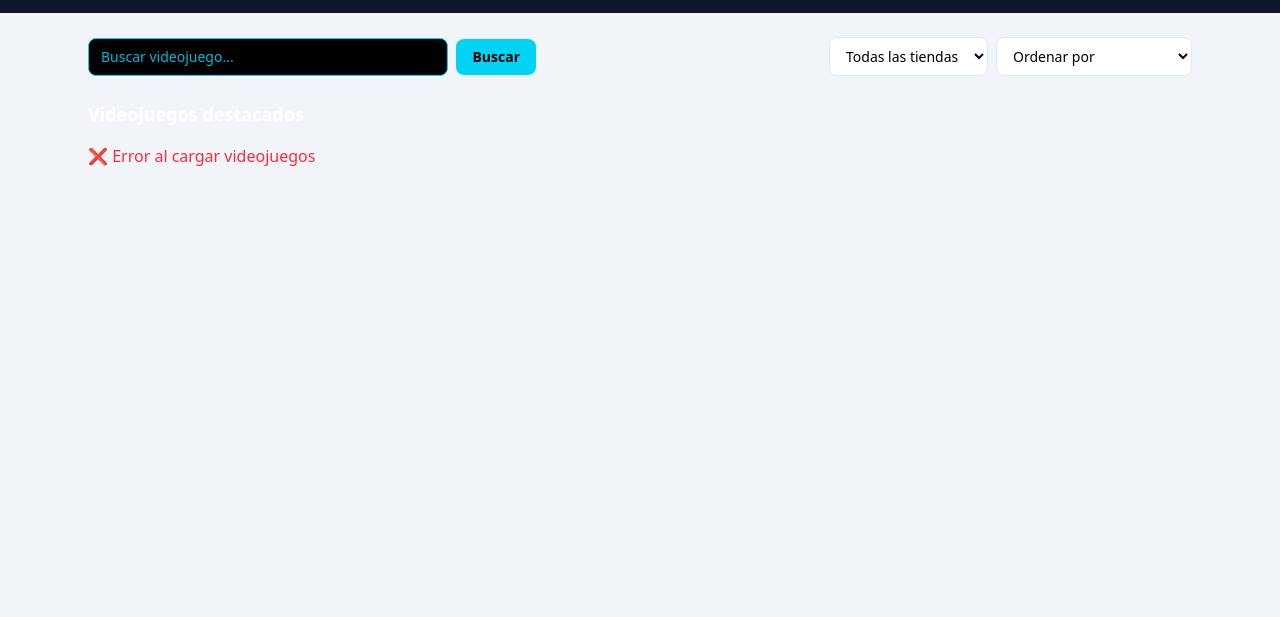
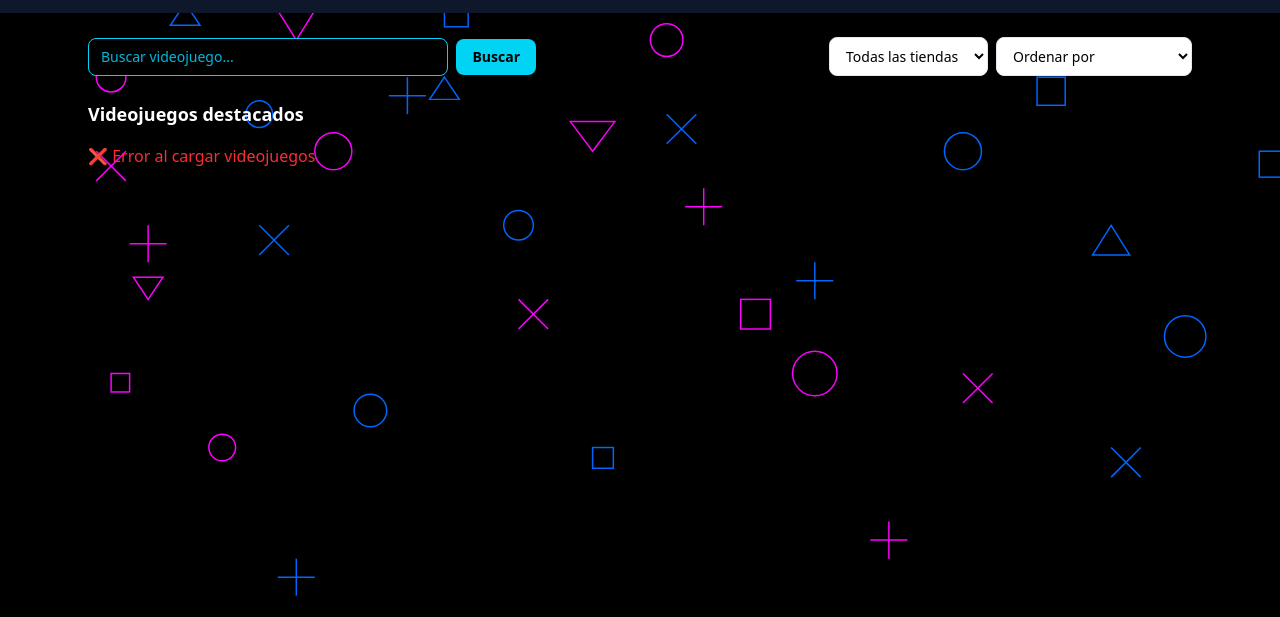
Before and after one commit to jhonnipaucar/colaborador-video-juego, a website: page Catalogo-Video-Juego/colaborador-video-juego/public/index.html in a window 1280 px wide. Shown: the part 71-688 px from the top of the page. Drawn offline with Linux system fonts and the light colour scheme; no server answers.

Commit message:
Cambio fondo

```diff
--- a/Catalogo-Video-Juego/colaborador-video-juego/public/index.html
+++ b/Catalogo-Video-Juego/colaborador-video-juego/public/index.html
@@ -7,7 +7,7 @@
     <link href="./output.css" rel="stylesheet" />
 </head>
 
-<body class="bg-slate-100 min-h-screen">
+<body class="bg-slate-100 min-h-screen" style="background-image: url('./background.svg'); background-size: cover; background-attachment: fixed; background-repeat: no-repeat;">
   <!-- HEADER -->
   <header class="bg-slate-900 text-white px-6 py-4 flex items-center justify-between">
     <div>
@@ -69,7 +69,7 @@
         <!-- Estado de carga -->
         <div id="spinner" class="hidden flex items-center gap-2 text-white">
           <div class="w-5 h-5 border-4 border-slate-400 border-t-transparent rounded-full animate-spin"></div>
-          <span>Cargando videojuegos...</span>
+          <span>Cargando videojuegos....</span>
         </div>
 
         <!-- Estado de error-->
--- a/Catalogo-Video-Juego/colaborador-video-juego/src/input.css
+++ b/Catalogo-Video-Juego/colaborador-video-juego/src/input.css
@@ -1 +1,8 @@
 @import "tailwindcss";
+
+body {
+  background-image: url('./background.svg');
+  background-size: cover;
+  background-attachment: fixed;
+  background-repeat: no-repeat;
+}
```
Also changed, not shown: Catalogo-Video-Juego/colaborador-video-juego/public/background.svg (added), Catalogo-Video-Juego/colaborador-video-juego/public/output.css.
